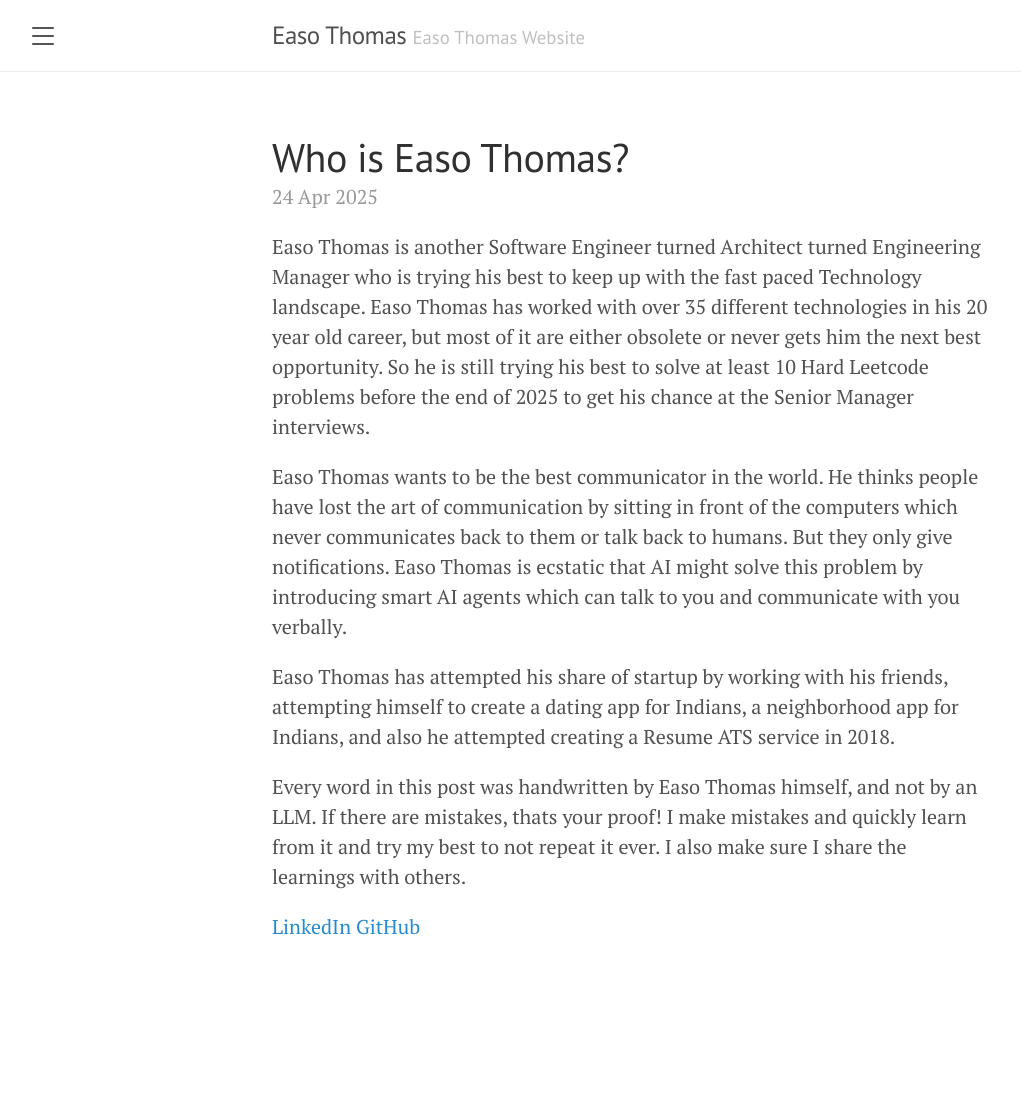
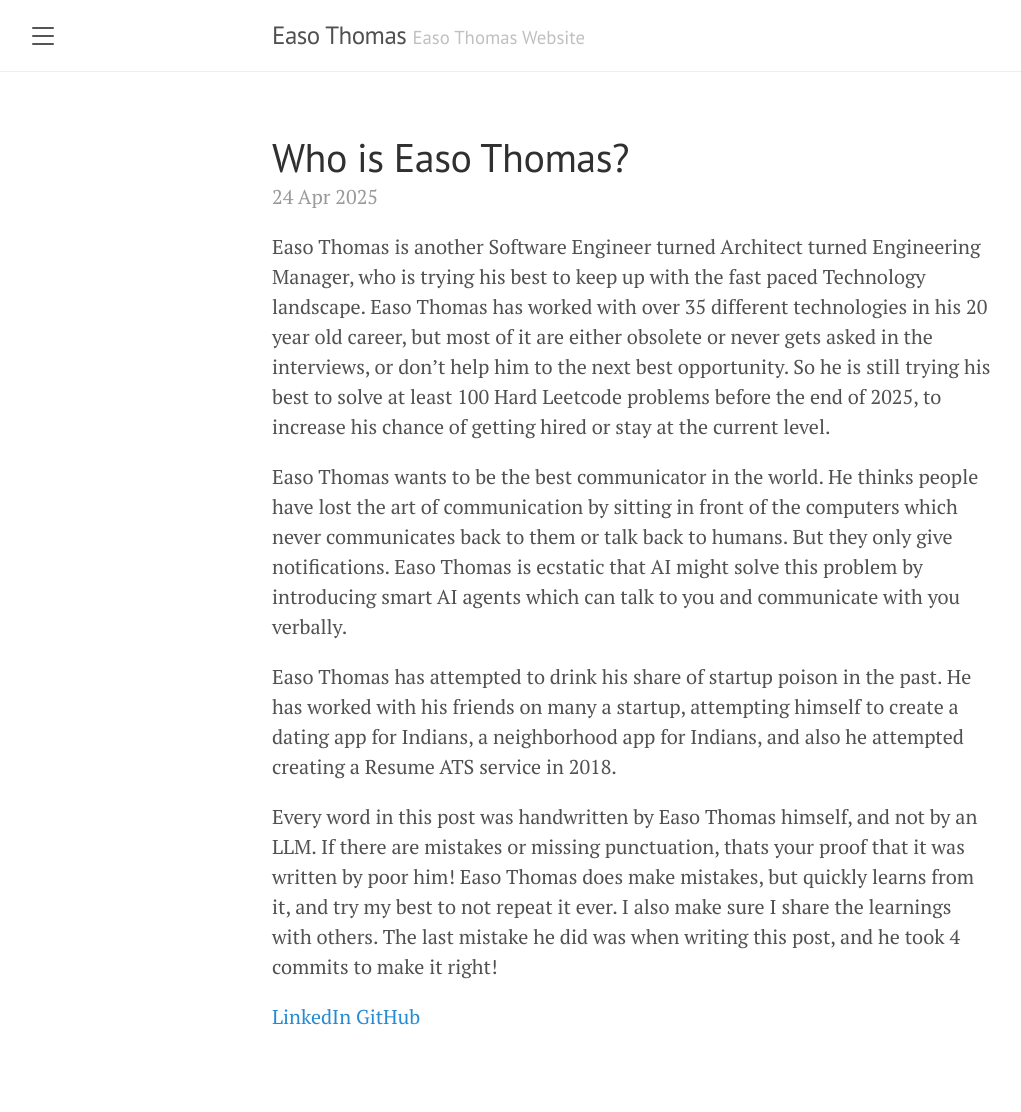
Before and after one commit to thomas0sae/easothomas.github.io, a Jekyll site: the page built from _posts/2025-04-24-who-is-easo-thomas.md, in a window 1280 px wide. Shown: the whole page, without its empty margins (8-1029 px from the left). Built offline with Jekyll 4.4.1, drawn with Linux system fonts in a browser that asks for light colours; before the commit the page ends 1022 px from its top, so only the background shows below that.

Commit message:
One more commit about me

```diff
--- a/_posts/2025-04-24-who-is-easo-thomas.md
+++ b/_posts/2025-04-24-who-is-easo-thomas.md
@@ -2,14 +2,13 @@
 layout: post
 title: Who is Easo Thomas?
 ---
-Easo Thomas is another Software Engineer turned Architect turned Engineering Manager who is trying his best to keep up with the fast paced Technology landscape. Easo Thomas has worked with over 35 different technologies in his 20 year old career, but most of it are either obsolete or never gets him the next best opportunity. So he is still trying his best to solve at least 10 Hard Leetcode problems before the end of 2025 to get his chance at the Senior Manager interviews.
+Easo Thomas is another Software Engineer turned Architect turned Engineering Manager, who is trying his best to keep up with the fast paced Technology landscape. Easo Thomas has worked with over 35 different technologies in his 20 year old career, but most of it are either obsolete or never gets asked in the interviews, or don't help him to the next best opportunity. So he is still trying his best to solve at least 100 Hard Leetcode problems before the end of 2025, to increase his chance of getting hired or stay at the current level.
 
 Easo Thomas wants to be the best communicator in the world. He thinks people have lost the art of communication by sitting in front of the computers which never communicates back to them or talk back to humans. But they only give notifications. Easo Thomas is ecstatic that AI might solve this problem by introducing smart AI agents which can talk to you and communicate with you verbally.
 
-Easo Thomas has attempted his share of startup by working with his friends, attempting himself to create a dating app for Indians, a neighborhood app for Indians, and also he attempted creating a Resume ATS service in 2018.
+Easo Thomas has attempted to drink his share of startup poison in the past. He has worked with his friends on many a startup, attempting himself to create a dating app for Indians, a neighborhood app for Indians, and also he attempted creating a Resume ATS service in 2018.
 
-Every word in this post was handwritten by Easo Thomas himself, and not by an LLM. If there are mistakes, thats your proof! I make mistakes and quickly learn from it and try my best to not repeat it ever. I also make sure I share the learnings with others.
-
+Every word in this post was handwritten by Easo Thomas himself, and not by an LLM. If there are mistakes or missing punctuation, thats your proof that it was written by poor him! Easo Thomas does make mistakes, but quickly learns from it, and try my best to not repeat it ever. I also make sure I share the learnings with others. The last mistake he did was when writing this post, and he  took 4 commits to make it right!
 
 [LinkedIn](https://www.linkedin.com/in/easo-thomas/)
 [GitHub](https://github.com/thomas0sae/)
```
